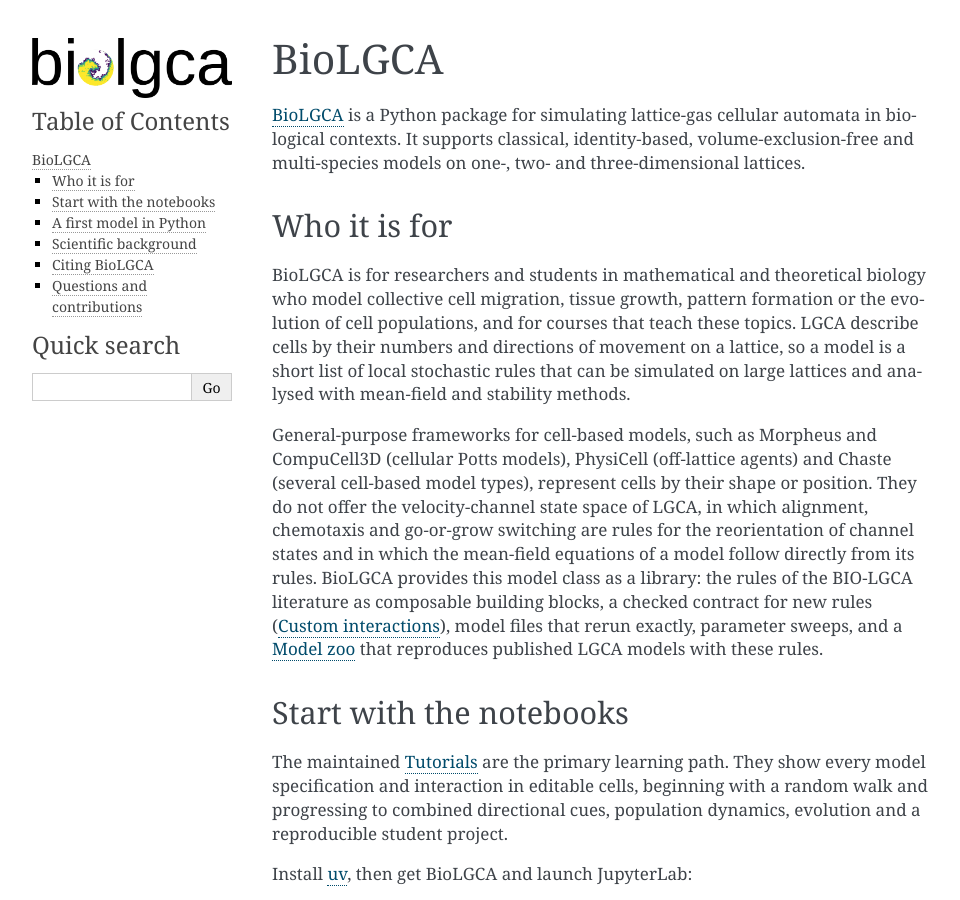
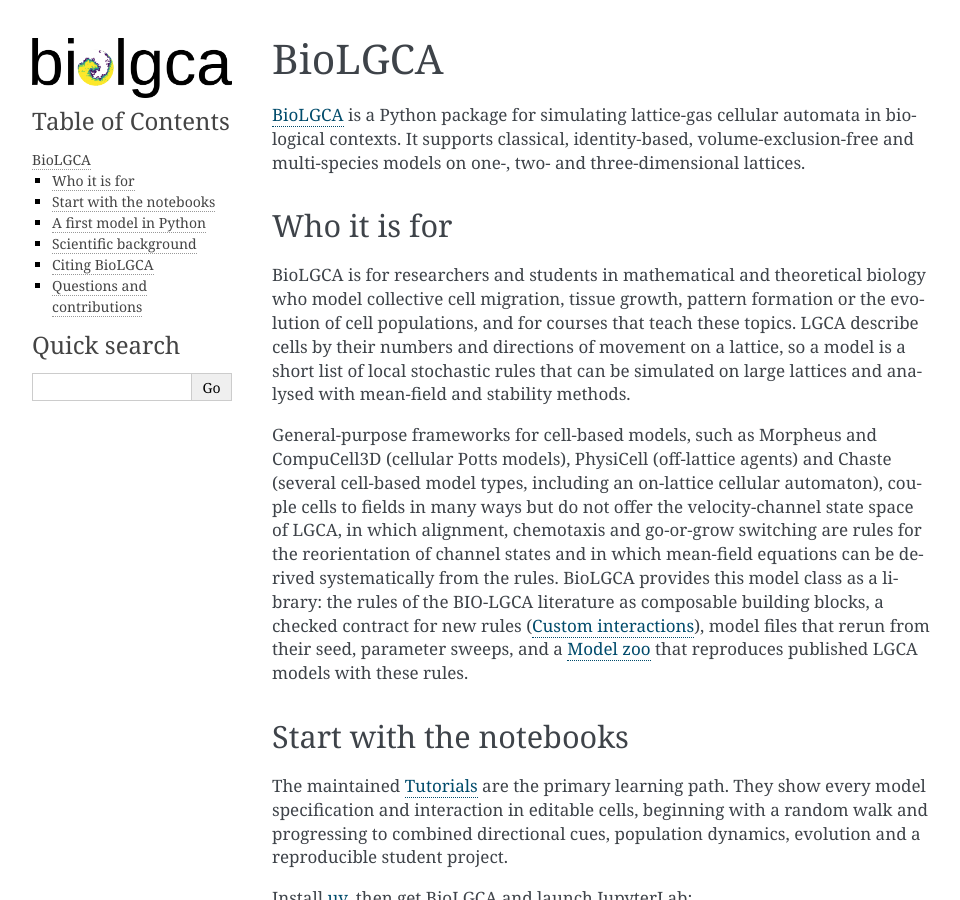
Before and after one commit to sisyga/biolgca, a Sphinx documentation site: the page built from docs/source/index.rst, in a window 1280 px wide and 900 px high. Shown: the whole window, without its empty margins (148-1108 px from the left). Built offline with Sphinx 7.4.7, drawn with Linux system fonts in a browser that asks for light colours; pages that are not in the unit, such as notebooks, are missing from menus; some of the changed text lies outside the part shown.

```diff
--- a/docs/source/how_to/model_specs_and_plugins.rst
+++ b/docs/source/how_to/model_specs_and_plugins.rst
@@ -192,6 +192,9 @@ per node.
    channels:
 
    .. code-block:: python
+
+      import numpy as np
+      from lgca.model import StateSpec
 
       nodes = np.zeros((60, 60, 2, 12), dtype=int)  # hex: 6 velocity + 6 rest channels
       nodes[30, 30, 1, 6:] = 1                       # one node of resting cells
--- a/docs/source/how_to/research_models.rst
+++ b/docs/source/how_to/research_models.rst
@@ -7,8 +7,8 @@ few steps: a phenotype switch, growth with mutations, movement. These models
 are now written as *stacks* of the generic rules, in the module
 :mod:`lgca.research_models`, under the names of the legacy interactions
 without the family prefix. They work in identity-based models with and
-without volume exclusion, run up to an order of magnitude faster than the
-legacy code (4 to 18 times in the benchmark below; the factor depends on the
+without volume exclusion, run 4 to 18 times faster than the legacy code
+in the benchmark below (the factor depends on the
 machine, see `Speed`_), and show how to build a published model from the rules.
 ``get_lgca(interaction="go_or_grow_glioblastoma", ...)`` runs them as well, as
 do model files with the prefixed names (see :ref:`interaction_chapter`).
--- a/docs/source/index.rst
+++ b/docs/source/index.rst
@@ -19,14 +19,14 @@ methods.
 
 General-purpose frameworks for cell-based models, such as Morpheus and
 CompuCell3D (cellular Potts models), PhysiCell (off-lattice agents) and
-Chaste (several cell-based model types), represent cells by their shape or
-position. They do not offer the velocity-channel state space of LGCA, in
+Chaste (several cell-based model types, including an on-lattice cellular
+automaton), couple cells to fields in many ways but do not offer the velocity-channel state space of LGCA, in
 which alignment, chemotaxis and go-or-grow switching are rules for the
-reorientation of channel states and in which the mean-field equations of a
-model follow directly from its rules. BioLGCA provides this model class as a
+reorientation of channel states and in which mean-field equations can be
+derived systematically from the rules. BioLGCA provides this model class as a
 library: the rules of the BIO-LGCA literature as composable building blocks,
 a checked contract for new rules (:doc:`how_to/custom_interactions`), model
-files that rerun exactly, parameter sweeps, and a :doc:`zoo/index` that
+files that rerun from their seed, parameter sweeps, and a :doc:`zoo/index` that
 reproduces published LGCA models with these rules.
 
 Start with the notebooks
```
Also changed, not shown: other parts of docs/source/index.rst (+4 -4 lines), CONTRIBUTING.md (+17 -10 lines), README.md (+31 -26 lines), 1 other file.
